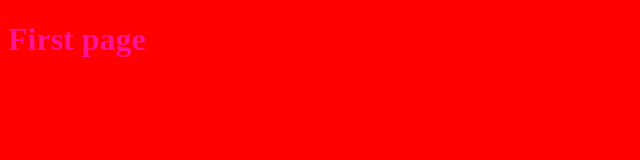
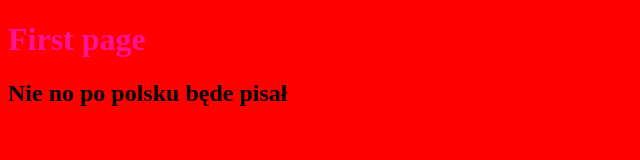
Before and after one commit to radekimini/SAP_TEST, a plain HTML site: page index.html in a window 1280 px wide. Shown: the whole page, without its empty margins (0-640 px from the left). Drawn offline with Linux system fonts and the light colour scheme.

Commit message:
dodanie h2

```diff
--- a/index.html
+++ b/index.html
@@ -9,6 +9,7 @@
 </head>
 <body>
     <h1>First page</h1>
+    <h2>Nie no po polsku będe pisał</h2>
 
 </body>
 </html>
```
